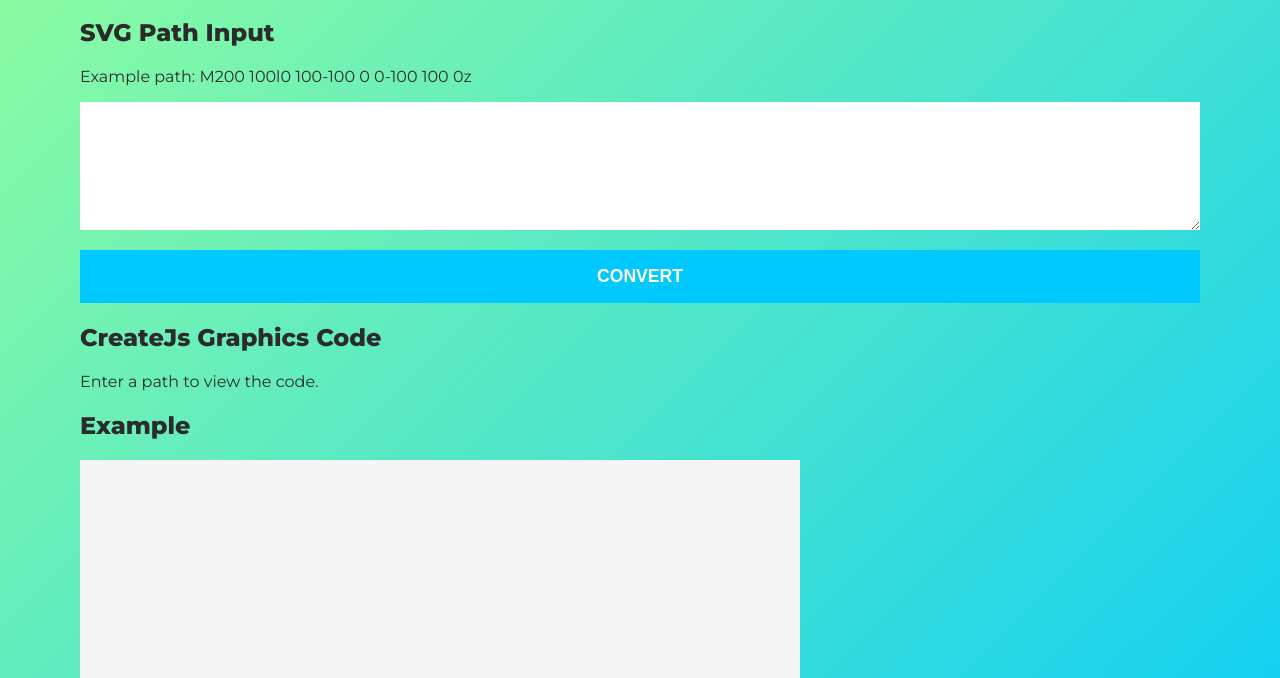
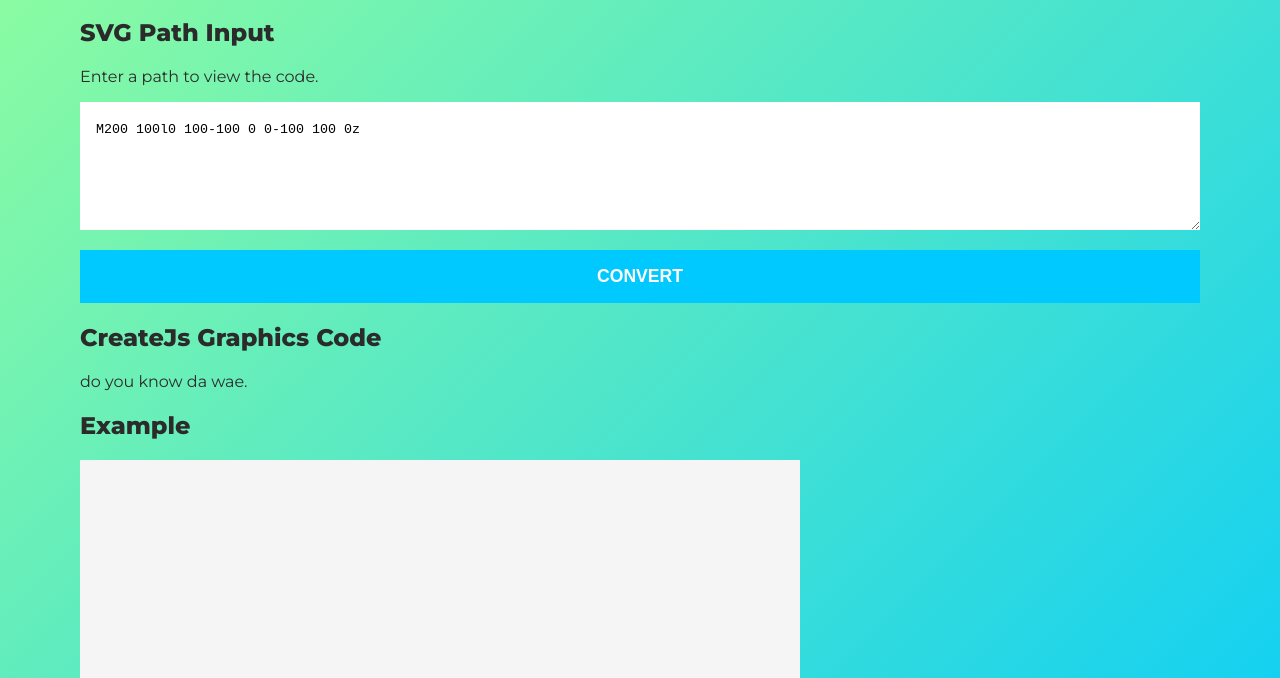
Before and after one commit to StueyKent/svg-to-createjs-path, a plain HTML site: page index.html in a window 1280 px wide. Shown: the part 122-800 px from the top of the page. Drawn offline with Linux system fonts and the light colour scheme.

Commit message:
Tidy Tidy Tidy

```diff
--- a/index.html
+++ b/index.html
@@ -86,15 +86,15 @@
 
     <section class="PathInput">
         <h2>SVG Path Input</h2>
-        <p>Example path: M200 100l0 100-100 0 0-100 100 0z</p>
-        <textarea class="PathInput-input"></textarea>
+        <p>Enter a path to view the code.</p>
+        <textarea class="PathInput-input">M200 100l0 100-100 0 0-100 100 0z</textarea>
         <button type="button" class="PathInput-button">Convert</button>
     </section>
 
     <section class="Code">
       <h2>CreateJs Graphics Code</h2>
 
-      <div class="Code-output">Enter a path to view the code.</div>
+      <div class="Code-output">do you know da wae.</div>
     </section>
     <section class="CanvasExample">
       <h2>Example</h2>
--- a/libs/l.js
+++ b/libs/l.js
@@ -8,7 +8,6 @@
     const _command = "L";
     super(_command, path);
     this.points = this.points.chunk(2);
-    console.log(this.points)
   }
 
   parse(prevPoint) {
```
